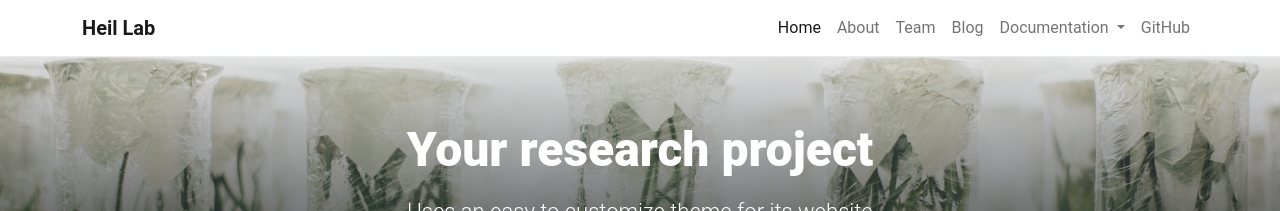
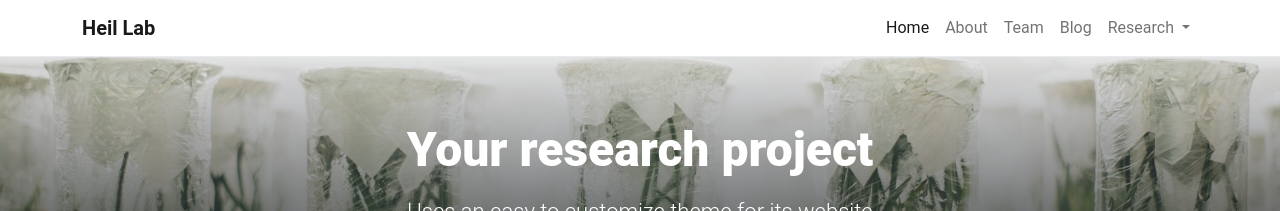
Before and after one commit to cheil/cheil.github.io, a Jekyll site: the page built from pages/home.md, in a window 1280 px wide. Shown: the top 211 px of the page. Built offline with Jekyll 4.4.1, drawn with Linux system fonts in a browser that asks for light colours; some of the changed lines change nothing that is shown.

Commit message:
changed navigation

```diff
--- a/_data/navigation.yml
+++ b/_data/navigation.yml
@@ -8,17 +8,17 @@
   href: /team/
 - text: Blog
   href: /blog/
-- text: Documentation
+- text: Research
   menu: # Dropdown menu (one level deep only)
-  - text: Installation
+  - text: Projects
     href: /docs/installation/
-  - text: Configuration
+  - text: Publications
     href: /docs/configuration/
-  - href: /docs/markdown/ # Undefined "text" will automatically get the title of the page at "href" (here "Markdown")
-  - text: "---" # Divider to separate blocks of menu items (at least 3 "-")
-  - text: "Dropdown header" # Title for block of menu items
-  - text: Page with custom navigation
-    href: /docs/custom-navigation/
-- text: GitHub
-  href: https://github.com/peterdesmet/petridish/
-  new_window: true
+      #- href: /docs/markdown/ # Undefined "text" will automatically get the title of the page at "href" (here "Markdown")
+      #- text: "---" # Divider to separate blocks of menu items (at least 3 "-")
+      #- text: "Dropdown header" # Title for block of menu items
+      #- text: Page with custom navigation
+      #href: /docs/custom-navigation/
+      #- text: GitHub
+      #href: https://github.com/peterdesmet/petridish/
+      #new_window: true
```
